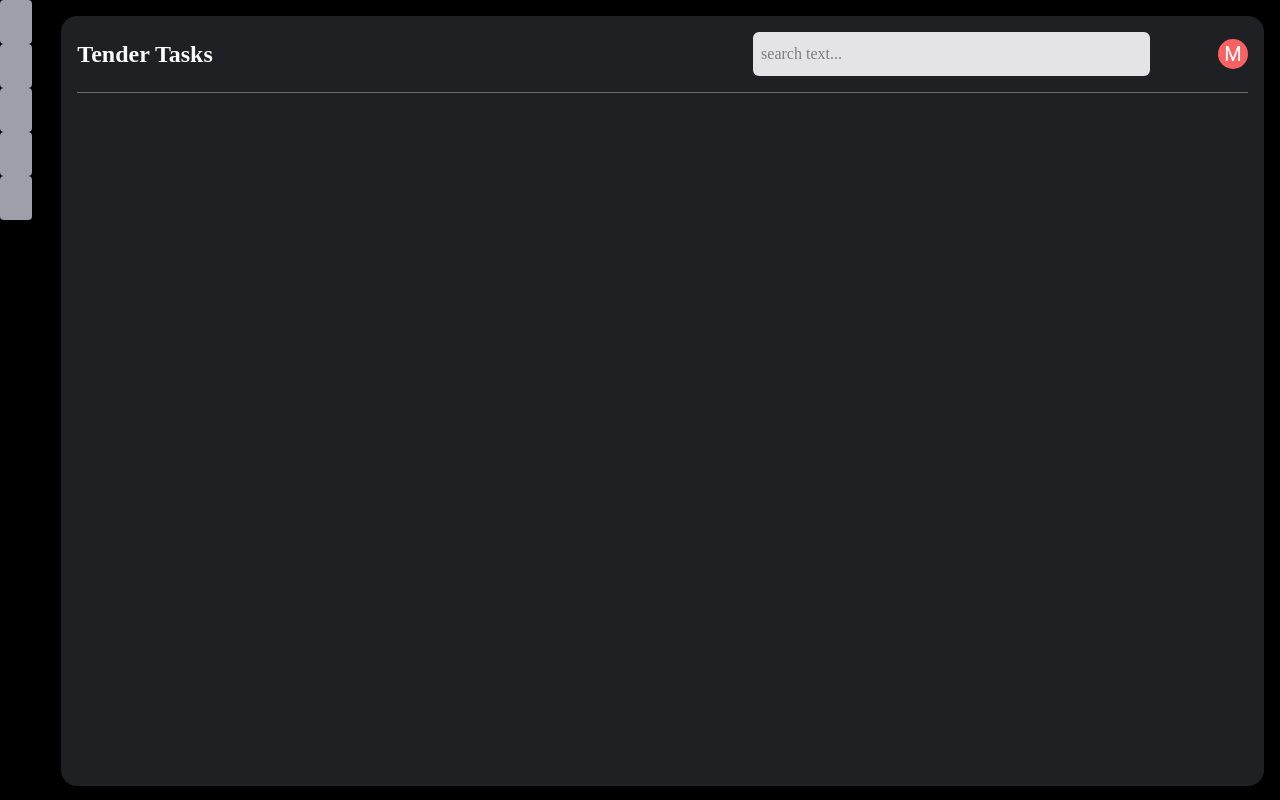
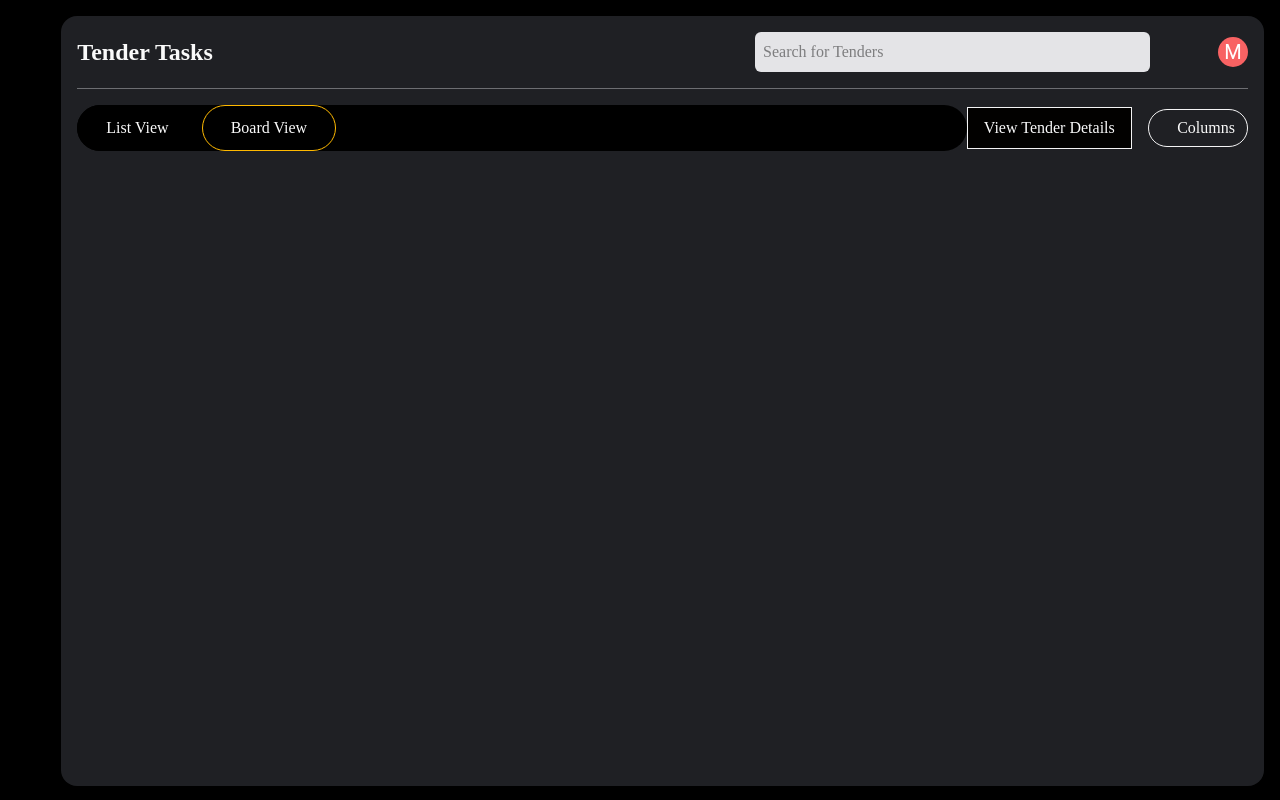
Before and after one commit to MANANTANDON/uch.ai_test, a Next.js app: page /tender-task in a window 1280 px wide. Built offline with nearby package versions, Linux system fonts and the light colour scheme; a web font is replaced by a local one.

Commit message:
sidemenu desing complete...

```diff
--- a/src/components/Layout/Layout.tsx
+++ b/src/components/Layout/Layout.tsx
@@ -17,16 +17,16 @@ export const Layout: React.FC<LayoutProps> = ({ children }) => {
     <div className="bg-[#000000] h-screen w-screen overflow-scroll">
       <Grid container>
         <Grid
-          size={isExpanded ? 2 : 0.5}
-          className="sfpro font-bold "
+          size={isExpanded ? 1.5 : 0.5}
           sx={{
             transition: "all 0.5s ease-in-out",
           }}
+          className="pl-1"
         >
           <Sidemenu onToggle={toggleSidebar} isExpanded={isExpanded} />
         </Grid>
         <Grid
-          size={isExpanded ? 10 : 11.5}
+          size={isExpanded ? 10.5 : 11.5}
           sx={{
             transition: "all 0.5s ease-in-out",
           }}
--- a/src/components/Sidemenu/Sidemenu.tsx
+++ b/src/components/Sidemenu/Sidemenu.tsx
@@ -6,30 +6,42 @@ interface SidemenuProps {
   isExpanded: boolean;
 }
 
+const MENUS = [
+  { name: "Search", icon: "􀊫", path: "" },
+  { name: "Tender Task", icon: "􀥜", path: "" },
+  { name: "Analytics", icon: "􀑁", path: "" },
+  { name: "Contact us", icon: "􀌾", path: "" },
+];
+
 export const Sidemenu: React.FC<SidemenuProps> = ({ onToggle, isExpanded }) => {
   const router = useRouter();
+
   return (
     <>
       <div
-        className="text-zinc-50 hover:bg-zinc-500 bg-zinc-400 hover:cursor-pointer w-fit text-xl rounded p-2 font-normal"
-        onClick={onToggle}
+        className="text-zinc-50  rounded  px-4 py-2 font-normal flex items-center gap-3 mt-4"
+        style={{ justifyContent: !isExpanded ? "center" : "" }}
       >
-        􀏚
+        <div className="hover:cursor-pointer" onClick={onToggle}>
+          􀏚
+        </div>
+        {isExpanded && (
+          <div className="text-zinc-50 whitespace-nowrap">Dashboard</div>
+        )}
       </div>
-      <div className="text-zinc-50 hover:bg-zinc-500 bg-zinc-400 hover:cursor-pointer w-fit text-xl rounded p-2 font-normal">
-        􀊫
-      </div>
-      <div
-        className="text-zinc-50 hover:bg-zinc-500 bg-zinc-400 hover:cursor-pointer w-fit text-xl rounded p-2 font-normal"
-        onClick={() => router.push("/tender-task")}
-      >
-        􀥜
-      </div>
-      <div className="text-zinc-50 hover:bg-zinc-500 bg-zinc-400 hover:cursor-pointer w-fit text-xl rounded p-2 font-normal">
-        􀑁
-      </div>
-      <div className="text-zinc-50 hover:bg-zinc-500 bg-zinc-400 hover:cursor-pointer w-fit text-xl rounded p-2 font-normal">
-        􀌾
+      <div className="flex flex-col gap-2 mt-2">
+        {MENUS.map((item, key) => (
+          <div
+            className="flex items-center gap-3 px-4 py-2 hover:bg-zinc-500 cursor-pointer rounded-lg"
+            style={{ justifyContent: !isExpanded ? "center" : "" }}
+            key={key}
+          >
+            <div className="text-zinc-50">{item.icon}</div>
+            {isExpanded && (
+              <div className="text-zinc-50 whitespace-nowrap">{item.name}</div>
+            )}
+          </div>
+        ))}
       </div>
     </>
   );
--- a/src/components/TenderTaskPage.tsx
+++ b/src/components/TenderTaskPage.tsx
@@ -3,6 +3,7 @@ import React, { useState } from "react";
 
 export const TenderTaskPage: React.FC = () => {
   const [searchText, setSearchText] = useState<string>("");
+  const [buttonSelect, setButtonSelect] = useState("board");
   return (
     <>
       <div className="bg-[#1F2024] p-4 rounded-2xl ml-2 mr-4 mt-4 h-[calc(100vh-30px)]">
@@ -12,11 +13,11 @@ export const TenderTaskPage: React.FC = () => {
           </div>
           <div className="flex items-center gap-5">
             {/* Search Box */}
-            <div className="bg-zinc-200 flex items-center gap-1.5 pl-2 pr-1 py-1 rounded-md">
+            <div className="bg-zinc-200 flex items-center gap-1.5 pl-2 pr-0.5 py-0.5 rounded-md">
               <input
                 value={searchText}
                 className="w-[350px] max-w-[350px] outline-0 font-medium"
-                placeholder="search text..."
+                placeholder="Search for Tenders"
                 onChange={(e) => setSearchText(e.target.value)}
               />
               <div className="hover:cursor-pointer font-semibold py-1.5 px-2 rounded-[100px] hover:bg-zinc-400/40">
@@ -40,6 +41,38 @@ export const TenderTaskPage: React.FC = () => {
             </div>
           </div>
         </div>
+        <div className="flex items-center gap-0 mt-4">
+          <div className="bg-[#000000] w-full rounded-[100px] flex items-center gap-1">
+            <button
+              className={`text-zinc-50 px-7 py-2.5 border border-[#000000] ${
+                buttonSelect === "list"
+                  ? "border-amber-400"
+                  : "border-[#000000]"
+              } hover:border-amber-400 rounded-[100px] hover:cursor-pointer`}
+              onClick={() => setButtonSelect("list")}
+            >
+              List View
+            </button>
+            <button
+              className={`text-zinc-50 px-7 py-2.5 border border-[#000000] ${
+                buttonSelect === "board"
+                  ? "border-amber-400"
+                  : "border-[#000000]"
+              } hover:border-amber-400 rounded-[100px] hover:cursor-pointer`}
+              onClick={() => setButtonSelect("board")}
+            >
+              Board View
+            </button>
+          </div>
+          <div className="flex items-center gap-4">
+            <button className="w-fit whitespace-nowrap text-zinc-50 py-2 px-4 bg-[#020100] border border-zinc-100 hover:cursor-pointer">
+              View Tender Details
+            </button>
+            <button className="w-fit whitespace-nowrap text-zinc-50 px-3 py-1.5 border border-zinc-100 rounded-[100px] hover:cursor-pointer">
+              􀍟 Columns
+            </button>
+          </div>
+        </div>
       </div>
     </>
   );
```
